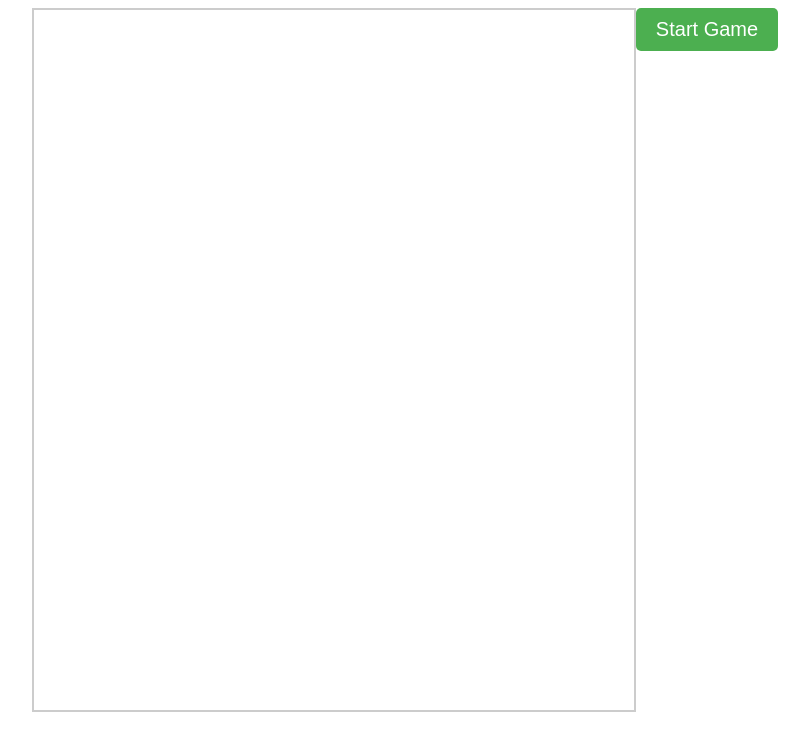
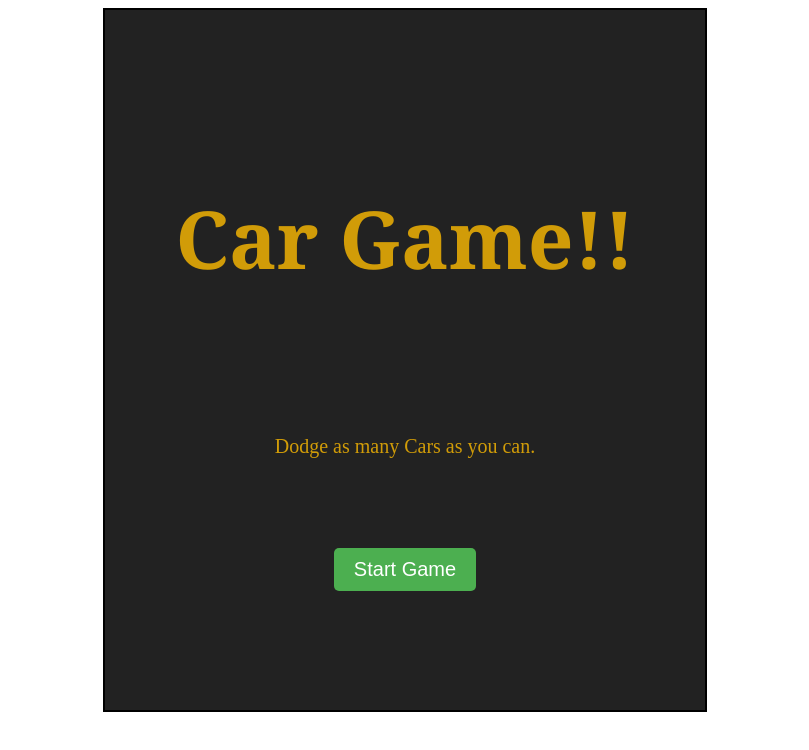
Before and after one commit to kalexrt/carGame, a website built with Vite: page index.html in a window 1280 px wide. Shown: the whole page, without its empty margins (235-1044 px from the left). Built offline with nearby package versions, Linux system fonts and the light colour scheme.

Commit message:
add main menu

```diff
--- a/index.html
+++ b/index.html
@@ -8,6 +8,8 @@
   <body>
     <canvas id="canvas" width="600px" height="400px"></canvas>
     <div id="menu">
+      <h1 class="title">Car Game!!</h1>
+      <p class="info">Dodge as many Cars as you can.</p>
       <button id="startButton">Start Game</button>
     </div>
     <script type="module" src="/src/main.ts"></script>
--- a/src/main.ts
+++ b/src/main.ts
@@ -12,6 +12,7 @@ export let gameSpeed = 1;
 
 const enemyArray = generateEnemyArray();
 const roadArray = generateRoadArray();
+const menu = document.querySelector<HTMLDivElement>('#menu')!;
 const startButton = document.querySelector('#startButton')!;
 const canvas = document.querySelector('#canvas') as HTMLCanvasElement;
 export const ctx = canvas.getContext('2d')!;
@@ -56,20 +57,18 @@ function drawPlayer(){
   );
 }
 
+//collision
 function detectCollision(firstObj:Rectangle, secondObj:Rectangle){
-    // Calculate the edges of the first rectangle
     let firstLeft = firstObj.center.x - firstObj.width / 2;
     let firstRight = firstObj.center.x + firstObj.width / 2;
     let firstTop = firstObj.center.y - firstObj.height / 2;
     let firstBottom = firstObj.center.y + firstObj.height / 2;
 
-    // Calculate the edges of the second rectangle
     let secondLeft = secondObj.center.x - secondObj.width / 2;
     let secondRight = secondObj.center.x + secondObj.width / 2;
     let secondTop = secondObj.center.y - secondObj.height / 2;
     let secondBottom = secondObj.center.y + secondObj.height / 2;
 
-    // Check if the rectangles intersect
     return !(firstLeft > secondRight ||
              firstRight < secondLeft ||
              firstTop > secondBottom ||
@@ -93,6 +92,7 @@ function draw() {
 
   enemyArray.forEach(enemy => {
     if (detectCollision(enemy, player1)) {
+        console.log(enemy,player1);
         cancelAnimationFrame(mainLoop);
         ctx.clearRect(0, 0, canvas.width, canvas.height);
         gameOver();
@@ -103,10 +103,18 @@ function draw() {
   gameSpeed *= 1.0005
 
 }
+
+//start game section
 function startGame(){
   requestAnimationFrame(draw);
 }
+startButton.addEventListener('click', ()=>{
+  menu.style.display = 'none';
+  canvas.style.display = 'initial';
+  startGame();
+});
 
+//player movement
 window.addEventListener('keypress', (event) => {
   switch (event.key) {
     case 'a': {
@@ -133,5 +141,3 @@ window.addEventListener('keypress', (event) => {
     }
   }
 });
-
-startButton.addEventListener('click', startGame);
--- a/src/style.css
+++ b/src/style.css
@@ -1,18 +1,12 @@
 canvas{
     border: 2px solid #ccc;
+    display: none;
 }
 
 body{
     display: flex;
     justify-content: center;
     position: relative;
-}
-
-.menu {
-    position: absolute;
-    top: 0;
-    left: 0;
-    text-align: center;
 }
 
 button {
@@ -28,3 +22,28 @@ button {
 button:hover {
     background-color: #45a049;
 }
+
+
+#menu {
+    display: flex;
+    flex-direction: column;
+    background-color: #222;
+    border: 2px solid black;
+    justify-content: center;
+    align-items: center;
+    text-align: center;
+    height: 700px;
+    width: 600px;
+    gap: 70px;
+}
+
+.title{
+    font-family: Georgia, 'Times New Roman', Times, serif;
+    color: #d19c08;
+    font-size: 80px;
+}
+
+.info{
+    color: #d19c08;
+    font-size: 20px;
+}
```
